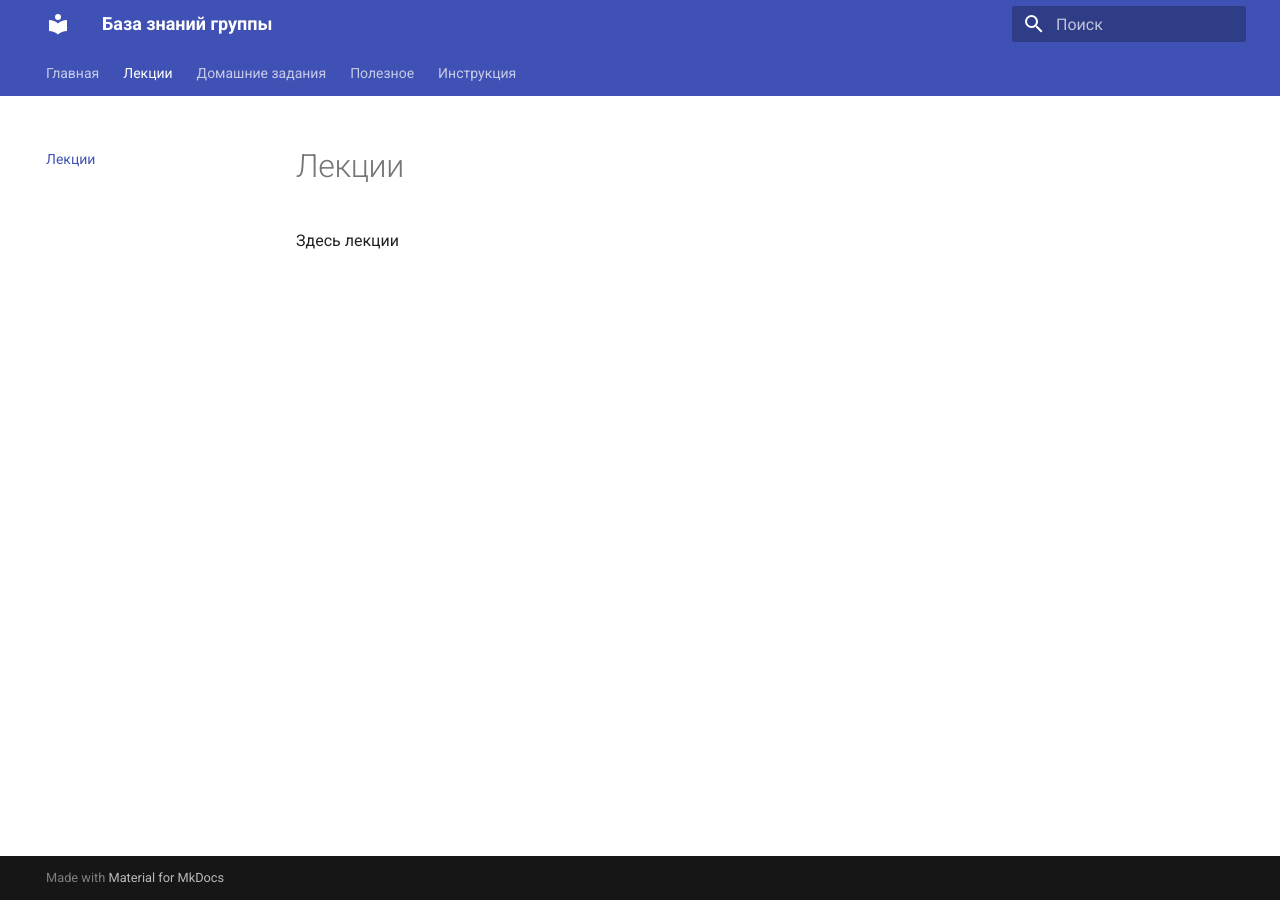
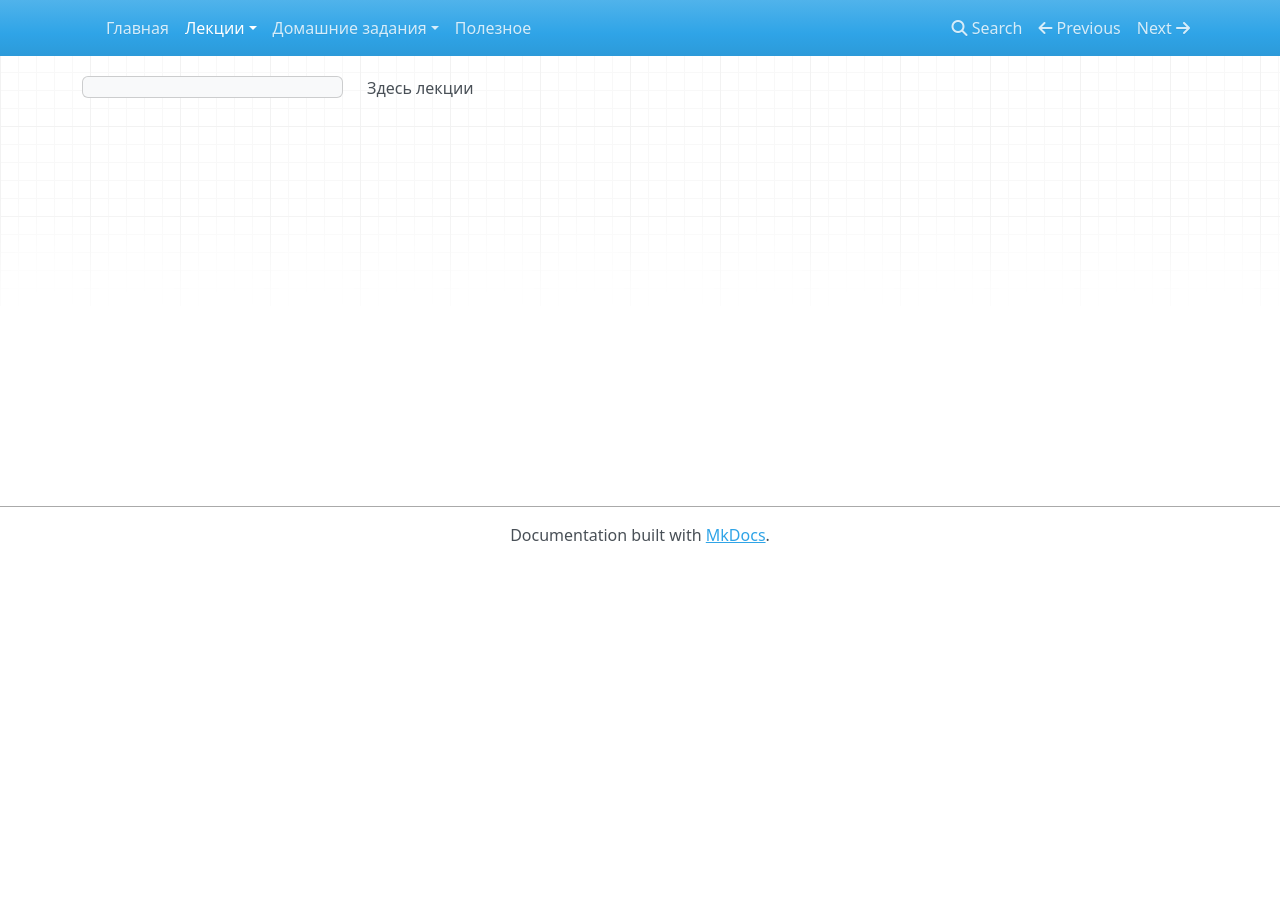
Before and after one commit to Savon13/baza-znaniy, an MkDocs documentation site: the page built from docs/Лекции/README.md, in a window 1280 px wide. Built offline with MkDocs 1.6.1, drawn with Linux system fonts in a browser that asks for light colours; nearby versions of some CDN libraries; part of the change alters nothing that is shown.

Commit message:
Update mkdocs.yml

```diff
--- a/mkdocs.yml
+++ b/mkdocs.yml
@@ -1,25 +1,19 @@
-site_name: База знаний группы
-site_url: https://savon13.github.io/baza-znaniy/
-theme:
-  name: material
-  language: ru
-  palette:
-    primary: indigo
-  features:
-    - navigation.tabs
-    - navigation.sections
-    - search.suggest
-    - search.highlight
-    - content.code.copy
 nav:
   - Главная: index.md
-  - Лекции: Лекции/README.md
-  - Домашние задания: "Домашние задания/README.md"
+  - Лекции:
+    - Обзор: Лекции/README.md
+  - Домашние задания:
+    - Обзор: "Домашние задания/README.md"
+    - АП: "Домашние задания/АП/README.md"
+    - Адвокатура: "Домашние задания/Адвокатура/README.md"
+    - БЖД: "Домашние задания/БЖД/README.md"
+    - ГП: "Домашние задания/ГП/README.md"
+    - Инклюзивность: "Домашние задания/Инклюзивность/README.md"
+    - КП: "Домашние задания/КП/README.md"
+    - Красноречие: "Домашние задания/Красноречие/README.md"
+    - ОФП: "Домашние задания/ОФП/README.md"
+    - ПСО: "Домашние задания/ПСО/README.md"
+    - Правоохр_органы: "Домашние задания/Правоохр_органы/README.md"
+    - СоцПред: "Домашние задания/СоцПред/README.md"
+    - УП: "Домашние задания/УП/README.md"
   - Полезное: Полезное/README.md
-
-nav:
-  - Главная: index.md
-  - Лекции: Лекции/README.md
-  - Домашние задания: "Домашние задания/README.md"
-  - Полезное: Полезное/README.md
-  - Инструкция: Инструкция.md
```
